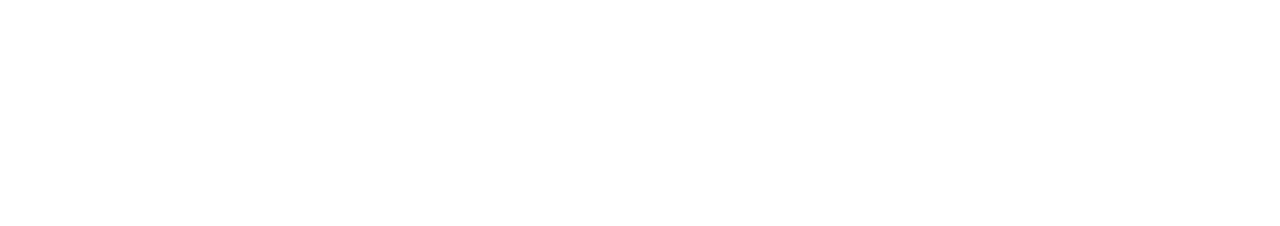
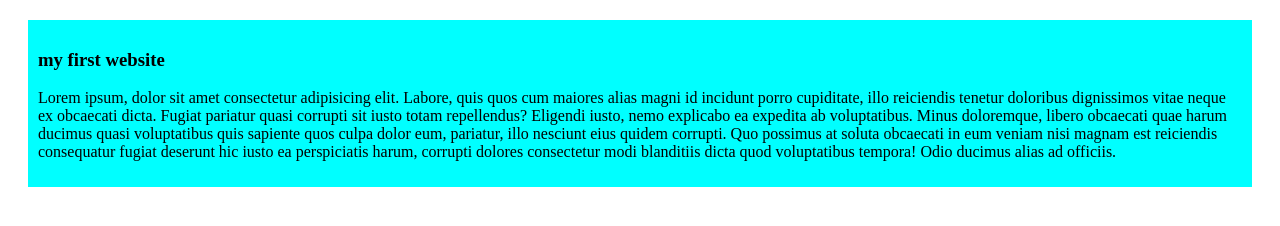
Before and after one commit to sakib31p/my-first-github-repo, a plain HTML site: page index.html in a window 1280 px wide. Drawn offline with Linux system fonts and the light colour scheme.

Commit message:
added the first blog

```diff
--- a/index.html
+++ b/index.html
@@ -4,8 +4,13 @@
     <meta charset="UTF-8">
     <meta name="viewport" content="width=device-width, initial-scale=1.0">
     <title>MY First Ever Github Repo</title>
+    <link rel="stylesheet" href="styles/blog.css">
 </head>
 <body>
+    <div>
+        <h3>my first website</h3>
+        <p>Lorem ipsum, dolor sit amet consectetur adipisicing elit. Labore, quis quos cum maiores alias magni id incidunt porro cupiditate, illo reiciendis tenetur doloribus dignissimos vitae neque ex obcaecati dicta. Fugiat pariatur quasi corrupti sit iusto totam repellendus? Eligendi iusto, nemo explicabo ea expedita ab voluptatibus. Minus doloremque, libero obcaecati quae harum ducimus quasi voluptatibus quis sapiente quos culpa dolor eum, pariatur, illo nesciunt eius quidem corrupti. Quo possimus at soluta obcaecati in eum veniam nisi magnam est reiciendis consequatur fugiat deserunt hic iusto ea perspiciatis harum, corrupti dolores consectetur modi blanditiis dicta quod voluptatibus tempora! Odio ducimus alias ad officiis.</p>
+    </div>
 
 </body>
 </html>
--- /dev/null
+++ b/styles/blog.css
@@ -0,0 +1,6 @@
+div{
+    background-color: aqua;
+    margin: 20px;
+    border: 10px;
+    padding: 10px;
+}
```
